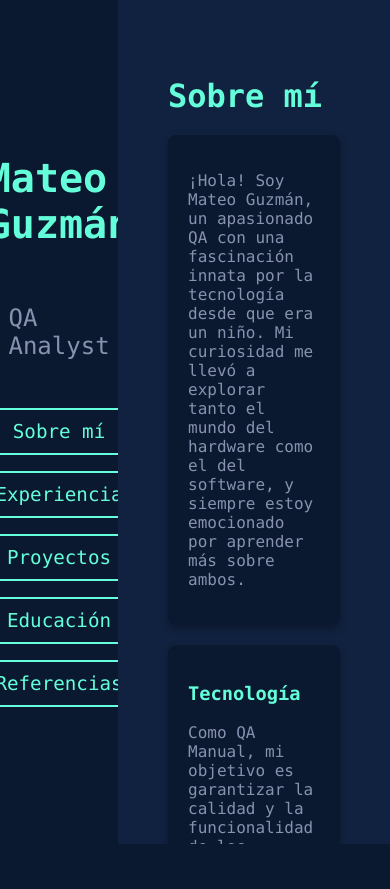
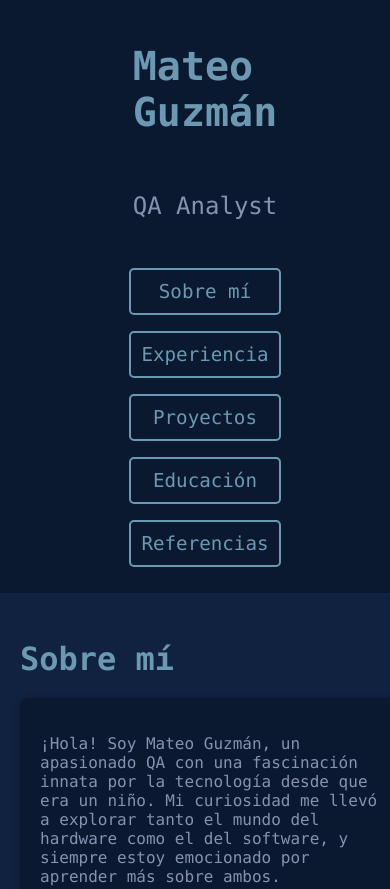
Before and after one commit to MateoGuzman03/MateoGuzmanlanding, a plain HTML site: page index.html in a window 390 px wide. Shown: the top 889 px of the page. Before the commit the page ends 844 px from the top, so only its background shows below. Drawn offline with Linux system fonts and the light colour scheme.

Commit message:
Update styles.css

```diff
--- a/styles.css
+++ b/styles.css
@@ -15,6 +15,7 @@ a {
 
 .container {
     display: flex;
+    flex-direction: row; /* Mantener la fila en pantallas grandes */
     height: 100vh;
     overflow: hidden;
 }
@@ -29,9 +30,10 @@ a {
     align-items: center;
 }
 
+
 .sidebar h1 {
     font-size: 2.5rem;
-    color: #64ffda;
+    color: #6C99B2;
 }
 
 .sidebar p {
@@ -51,10 +53,10 @@ a {
 
 .nav ul li a {
     text-decoration: none;
-    color: #64ffda;
+    color: #6C99B2;
     font-size: 1.2rem;
     padding: 10px;
-    border: 2px solid #64ffda;
+    border: 2px solid #6C99B2;
     border-radius: 5px;
     display: block;
     text-align: center;
@@ -62,7 +64,7 @@ a {
 }
 
 .nav ul li a:hover {
-    background-color: #64ffda;
+    background-color: #6C99B2;
     color: #0a192f;
 }
 
@@ -73,12 +75,27 @@ a {
     background-color: #112240;
 }
 
+@media (max-width: 768px) {
+    .container {
+        flex-direction: column; /* Cambiar a columna en pantallas pequeñas */
+        height: auto; /* Ajustar altura automática */
+    }
+    .sidebar {
+        width: 100%; /* Ancho completo para la sidebar */
+        padding: 10px;
+    }
+    .main-content {
+        width: 100%; /* Ancho completo para el contenido principal */
+        padding: 20px;
+    }
+}
+
 .section {
     margin-bottom: 50px;
 }
 
 .section h2 {
-    color: #64ffda;
+    color: #6C99B2;
     font-size: 2rem;
     margin-bottom: 20px;
 }
@@ -92,7 +109,7 @@ a {
 }
 
 .card h3 {
-    color: #64ffda;
+    color: #6C99B2;
 }
 
 .card p {
```
